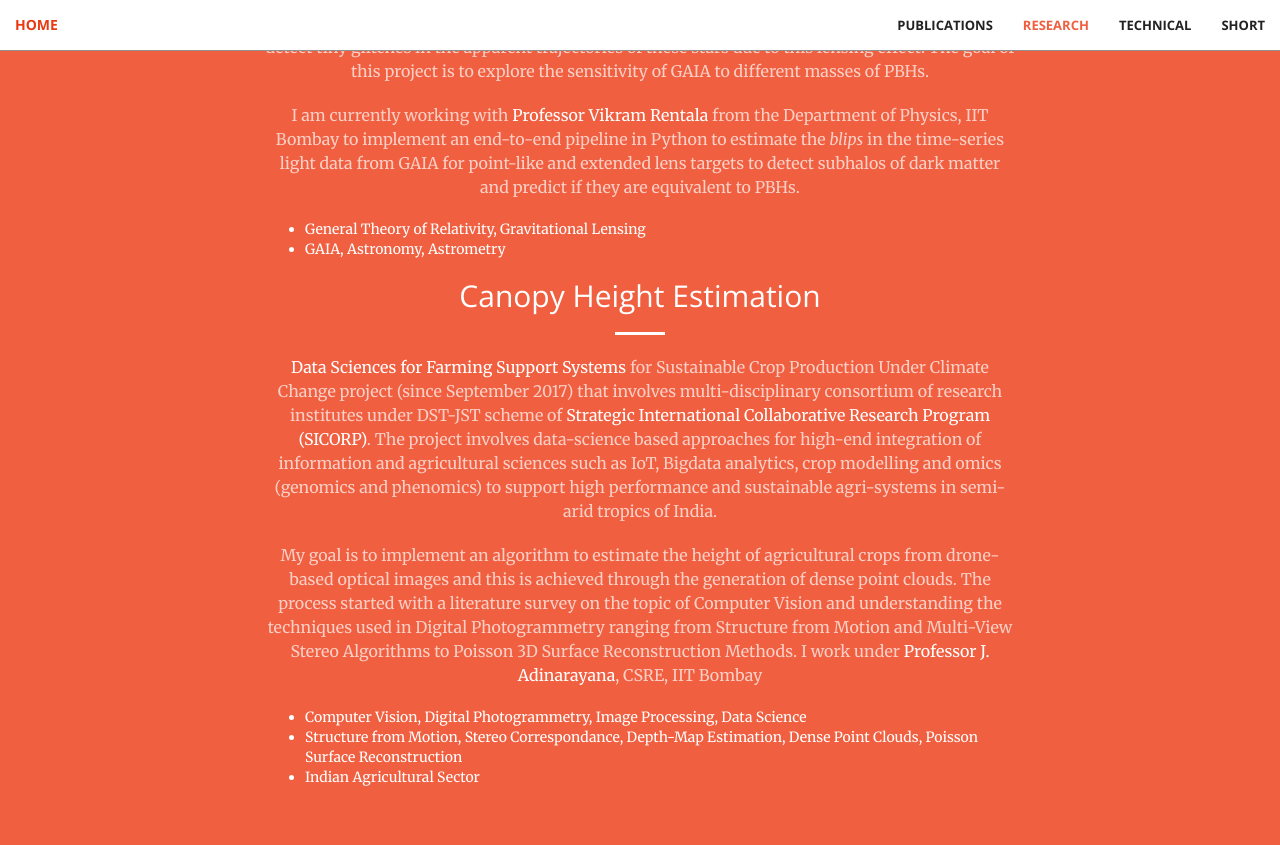
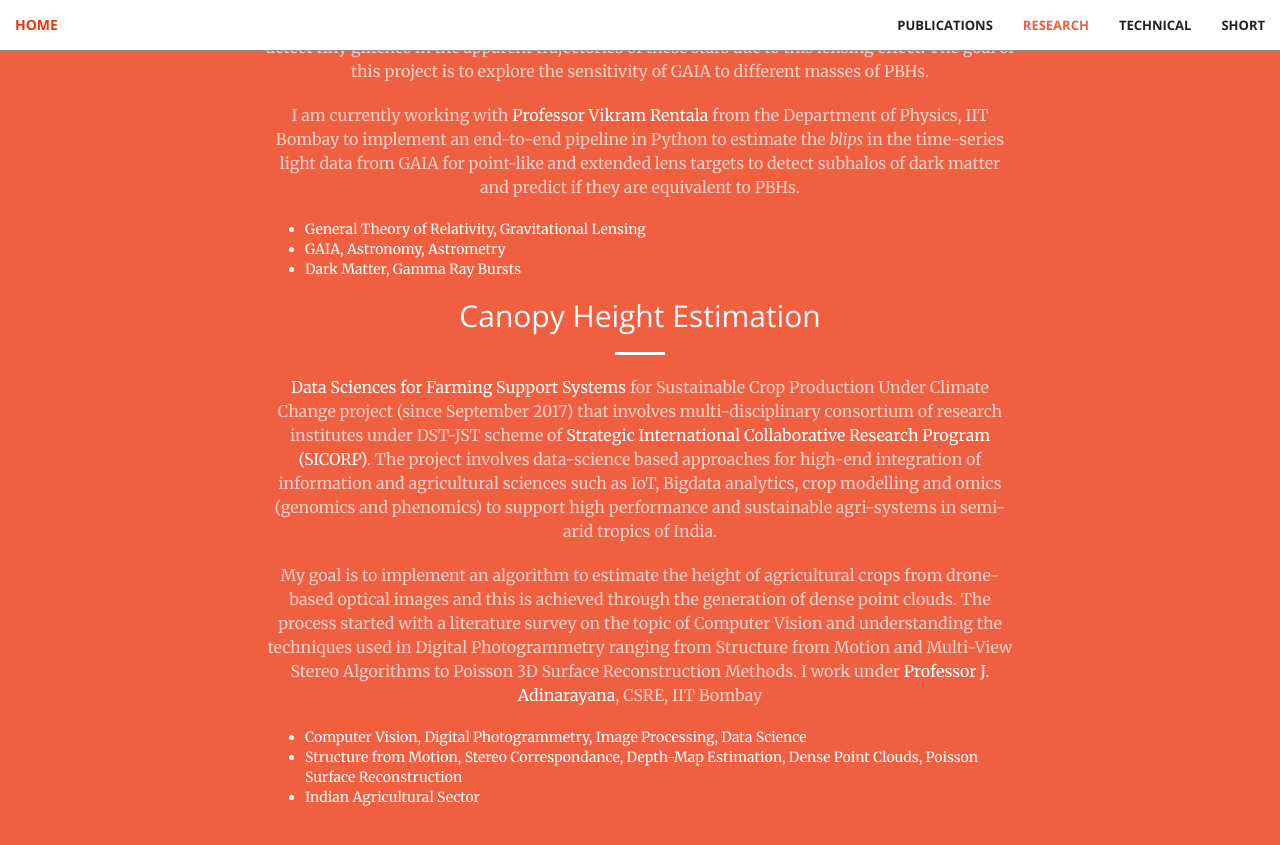
Before and after one commit to aravindbharathi/aravindbharathi.github.io, a Jekyll site: the page projects/index.html, which Jekyll copies as it is, in a window 1280 px wide and 900 px high, scrolled down 1469 px. Shown: the top 845 px of the window. Built offline with Jekyll 4.4.1, drawn with Linux system fonts in a browser that asks for light colours.

Commit message:
Update index.html

```diff
--- a/projects/index.html
+++ b/projects/index.html
@@ -191,6 +191,7 @@
                       <ul align = "left">
                         <li>General Theory of Relativity, Gravitational Lensing</li>
                         <li>GAIA, Astronomy, Astrometry</li>
+                        <li>Dark Matter, Gamma Ray Bursts</li>
                       </ul>
                     </p>
                     <h2 class="section-heading">Canopy Height Estimation</h2>
```
